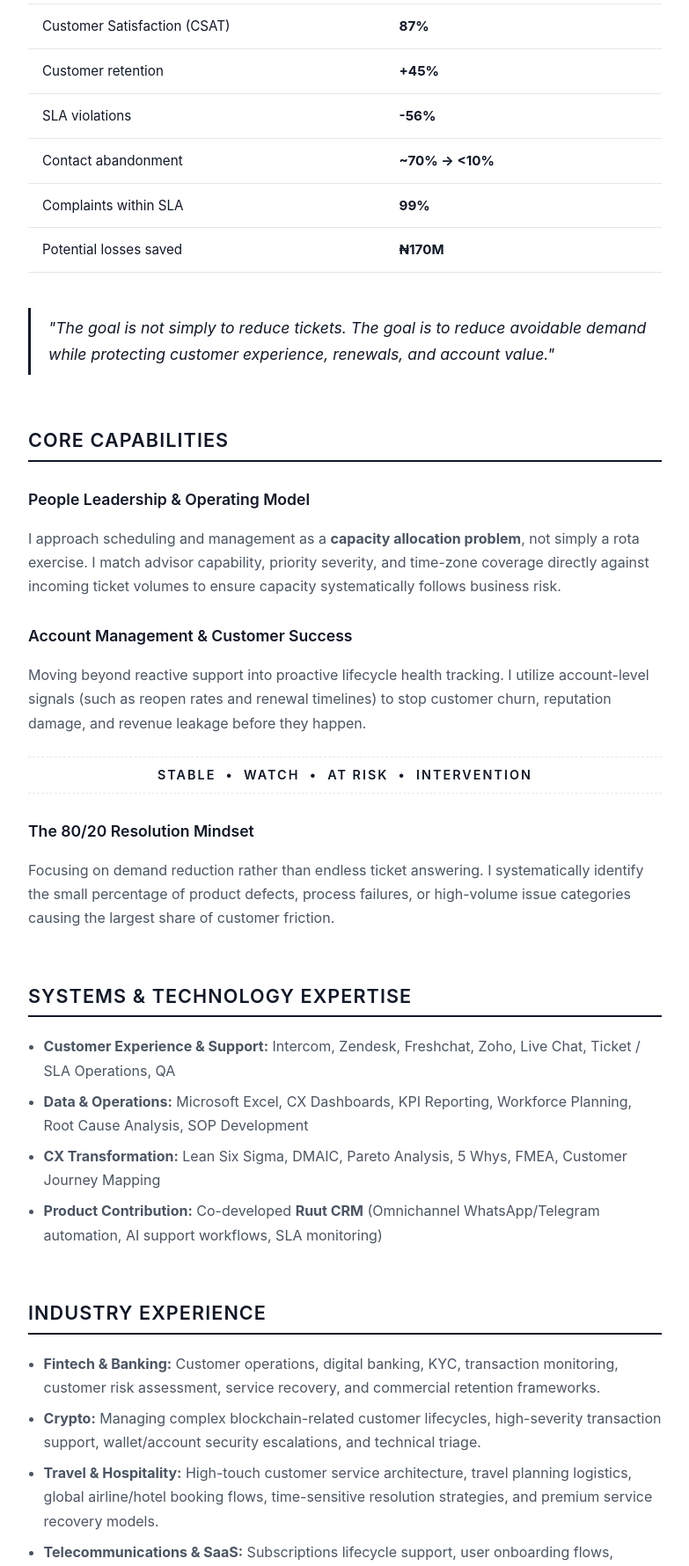
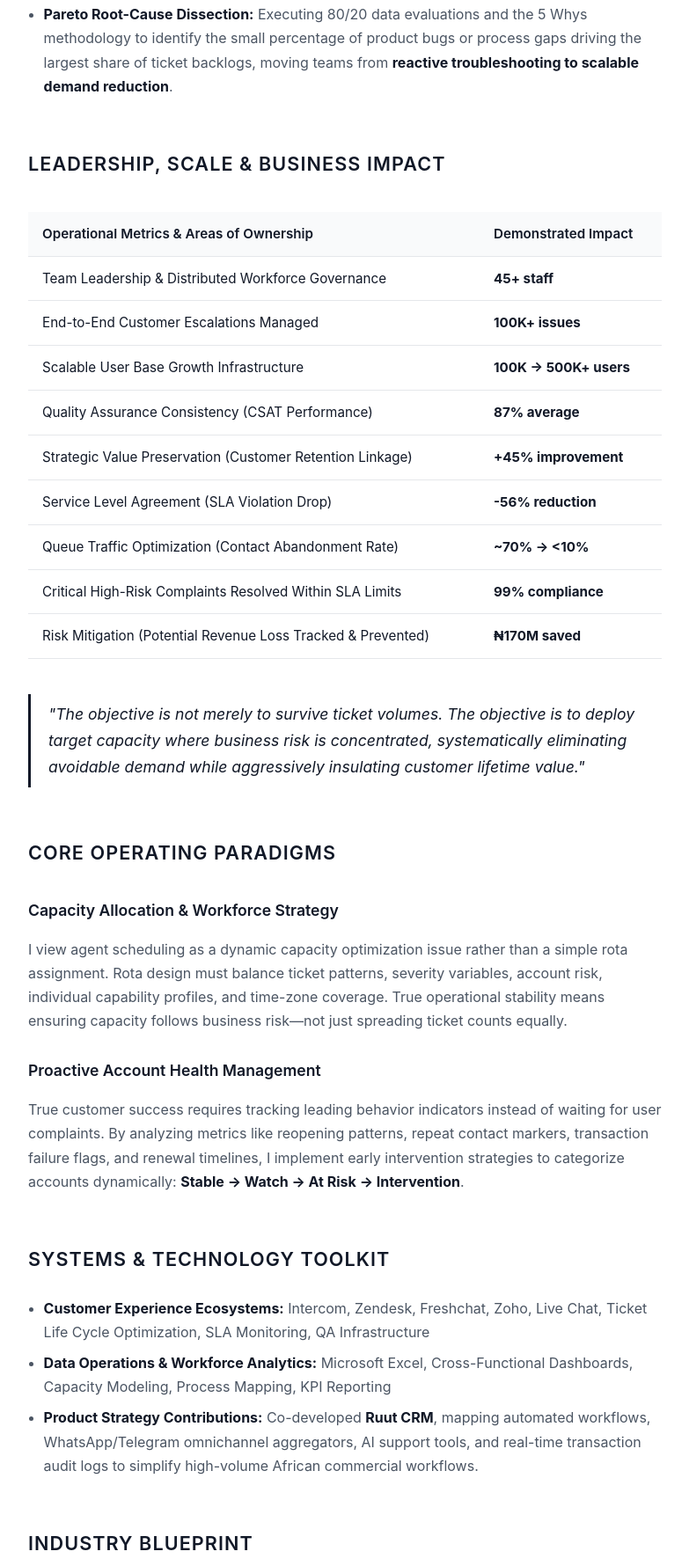
Before and after one commit to Zibbies/Website, a plain HTML site: page index.html in a window 1280 px wide. Shown: the part 950-2730 px from the top of the page at 88% size, without its empty margins (248-1031 px from the left). Drawn offline with Linux system fonts and the light colour scheme.

Commit message:
Update index.html

```diff
--- a/index.html
+++ b/index.html
@@ -1,9 +1,9 @@
-<!DOCTYPE html>
+<!DOCTYPE html><!DOCTYPE html>
 <html lang="en">
 <head>
     <meta charset="UTF-8">
     <meta name="viewport" content="width=device-width, initial-scale=1.0">
-    <title>Portfolio | Favour Adaka</title>
+    <title>Operations & CX Portfolio | Favour Adaka</title>
     <style>
         :root {
             --bg-color: #ffffff;
@@ -49,7 +49,6 @@
             letter-spacing: 0.05em;
             margin: 3.5rem 0 1.25rem 0;
             color: var(--text-main);
-            border-bottom: 2px solid var(--text-main);
             padding-bottom: 0.25rem;
         }
         h3 {
@@ -61,6 +60,9 @@
         p, li {
             color: var(--text-muted);
             font-size: 1rem;
+        }
+        strong {
+            color: var(--text-main);
         }
         a {
             color: var(--text-main);
@@ -102,9 +104,6 @@
             color: var(--text-main);
             font-weight: 600;
         }
-        td strong {
-            color: var(--text-main);
-        }
 
         blockquote {
             border-left: 3px solid var(--text-main);
@@ -124,18 +123,6 @@
         li {
             margin-bottom: 0.5rem;
         }
-
-        .pipeline-track {
-            font-size: 0.9rem;
-            font-weight: 600;
-            color: var(--text-main);
-            letter-spacing: 2px;
-            margin: 1.5rem 0;
-            padding: 0.5rem 0;
-            border-top: 1px dashed var(--border);
-            border-bottom: 1px dashed var(--border);
-            text-align: center;
-        }
     </style>
 </head>
 <body>
@@ -143,7 +130,7 @@
     <div class="container">
         <header>
             <h1>Favour Ejiroghene Adaka</h1>
-            <p class="subtitle">Customer Experience & Operations Leader | Customer Success | Account Management</p>
+            <p class="subtitle">Customer Experience & Operations Leader | Customer Success | Continuous Improvement</p>
             <div class="nav-bar">
                 <a href="https://linkedin.com" target="_blank">LinkedIn Profile &rarr;</a>
                 <a href="mailto:efavouradaka@gmail.com">Email Me &rarr;</a>
@@ -151,70 +138,62 @@
         </header>
 
         <main>
-            <h2>Executive Summary</h2>
-            <p>I lead customer experience operations at the intersection of <strong>people, process, data, and technology</strong> — building scalable service models that improve retention, strengthen customer relationships, and turn customer insight into measurable business impact.</p>
-            <p>My experience spans high-volume user environments and geographically distributed operations, connecting support metrics directly to commercial business goals.</p>
+            <h2>My Operational Philosophy</h2>
+            <p>I do not look at customer experience as simply answering tickets faster. My focus is building the operational architecture behind service delivery—aligning **people, process, data, and technology** to turn customer insights into measurable business growth.</p>
+            <p>I have led distributed teams of **45+ professionals**, scaled customer operations through explosive transitions from **100K to over 500K+ active users**, managed complex escalations, and systematically transformed customer support departments from costly overhead sinks into commercial retention assets.</p>
+
+            <h2>Lean & Six Sigma Transformation Architecture</h2>
+            <p>I approach customer operations through a rigorous continuous improvement lens. Instead of scaling up head counts to survive expanding contact volumes, I apply data discipline to target and remove structural waste, friction, and defects at their root cause:</p>
             <ul>
-                <li><strong>Customer &rarr; Product:</strong> Translate recurring friction into systemic product improvement.</li>
-                <li><strong>Operational Scale:</strong> Managed teams of <strong>45+ staff</strong> and <strong>100K+ customer issues</strong>.</li>
-                <li><strong>Retention Lever:</strong> Shifted operations from reactive ticket handling to proactive value creation.</li>
+                <li><strong>DMAIC Pathway Management:</strong> Applying structured Define, Measure, Analyze, Improve, and Control frameworks to audit complex service journeys, resulting in a <strong>30% reduction in Standard Operating Procedure (SOP) cycle times</strong>.</li>
+                <li><strong>Defect Mode & Effects Analysis (FMEA):</strong> Proactively mapping vulnerabilities across omnichannel support channels and backend handoffs to block failure points before they trigger critical customer loss or reputation damage.</li>
+                <li><strong>Pareto Root-Cause Dissection:</strong> Executing 80/20 data evaluations and the 5 Whys methodology to identify the small percentage of product bugs or process gaps driving the largest share of ticket backlogs, moving teams from <strong>reactive troubleshooting to scalable demand reduction</strong>.</li>
             </ul>
 
             <h2>Leadership, Scale & Business Impact</h2>
             <table>
                 <thead>
                     <tr>
-                        <th>Operational Area</th>
+                        <th>Operational Metrics & Areas of Ownership</th>
                         <th>Demonstrated Impact</th>
                     </tr>
                 </thead>
                 <tbody>
-                    <tr><td>Team leadership</td><td><strong>45+ staff</strong></td></tr>
-                    <tr><td>Customer issues managed</td><td><strong>100K+</strong></td></tr>
-                    <tr><td>Customer base supported</td><td><strong>100K &rarr; 500K+</strong></td></tr>
-                    <tr><td>Customer Satisfaction (CSAT)</td><td><strong>87%</strong></td></tr>
-                    <tr><td>Customer retention</td><td><strong>+45%</strong></td></tr>
-                    <tr><td>SLA violations</td><td><strong>-56%</strong></td></tr>
-                    <tr><td>Contact abandonment</td><td><strong>~70% &rarr; &lt;10%</strong></td></tr>
-                    <tr><td>Complaints within SLA</td><td><strong>99%</strong></td></tr>
-                    <tr><td>Potential losses saved</td><td><strong>₦170M</strong></td></tr>
+                    <tr><td>Team Leadership & Distributed Workforce Governance</td><td><strong>45+ staff</strong></td></tr>
+                    <tr><td>End-to-End Customer Escalations Managed</td><td><strong>100K+ issues</strong></td></tr>
+                    <tr><td>Scalable User Base Growth Infrastructure</td><td><strong>100K &rarr; 500K+ users</strong></td></tr>
+                    <tr><td>Quality Assurance Consistency (CSAT Performance)</td><td><strong>87% average</strong></td></tr>
+                    <tr><td>Strategic Value Preservation (Customer Retention Linkage)</td><td><strong>+45% improvement</strong></td></tr>
+                    <tr><td>Service Level Agreement (SLA Violation Drop)</td><td><strong>-56% reduction</strong></td></tr>
+                    <tr><td>Queue Traffic Optimization (Contact Abandonment Rate)</td><td><strong>~70% &rarr; &lt;10%</strong></td></tr>
+                    <tr><td>Critical High-Risk Complaints Resolved Within SLA Limits</td><td><strong>99% compliance</strong></td></tr>
+                    <tr><td>Risk Mitigation (Potential Revenue Loss Tracked & Prevented)</td><td><strong>₦170M saved</strong></td></tr>
                 </tbody>
             </table>
 
             <blockquote>
-                <p>"The goal is not simply to reduce tickets. The goal is to reduce avoidable demand while protecting customer experience, renewals, and account value."</p>
+                <p>"The objective is not merely to survive ticket volumes. The objective is to deploy target capacity where business risk is concentrated, systematically eliminating avoidable demand while aggressively insulating customer lifetime value."</p>
             </blockquote>
 
-            <h2>Core Capabilities</h2>
+            <h2>Core Operating Paradigms</h2>
 
-            <h3>People Leadership & Operating Model</h3>
-            <p>I approach scheduling and management as a <strong>capacity allocation problem</strong>, not simply a rota exercise. I match advisor capability, priority severity, and time-zone coverage directly against incoming ticket volumes to ensure capacity systematically follows business risk.</p>
+            <h3>Capacity Allocation & Workforce Strategy</h3>
+            <p>I view agent scheduling as a dynamic capacity optimization issue rather than a simple rota assignment. Rota design must balance ticket patterns, severity variables, account risk, individual capability profiles, and time-zone coverage. True operational stability means ensuring capacity follows business risk—not just spreading ticket counts equally.</p>
 
-            <h3>Account Management & Customer Success</h3>
-            <p>Moving beyond reactive support into proactive lifecycle health tracking. I utilize account-level signals (such as reopen rates and renewal timelines) to stop customer churn, reputation damage, and revenue leakage before they happen.</p>
+            <h3>Proactive Account Health Management</h3>
+            <p>True customer success requires tracking leading behavior indicators instead of waiting for user complaints. By analyzing metrics like reopening patterns, repeat contact markers, transaction failure flags, and renewal timelines, I implement early intervention strategies to categorize accounts dynamically: <strong>Stable &rarr; Watch &rarr; At Risk &rarr; Intervention</strong>.</p>
 
-            <div class="pipeline-track">
-                STABLE &nbsp;&bull;&nbsp; WATCH &nbsp;&bull;&nbsp; AT RISK &nbsp;&bull;&nbsp; INTERVENTION
-            </div>
-
-            <h3>The 80/20 Resolution Mindset</h3>
-            <p>Focusing on demand reduction rather than endless ticket answering. I systematically identify the small percentage of product defects, process failures, or high-volume issue categories causing the largest share of customer friction.</p>
-
-            <h2>Systems & Technology Expertise</h2>
+            <h2>Systems & Technology Toolkit</h2>
             <ul>
-                <li><strong>Customer Experience & Support:</strong> Intercom, Zendesk, Freshchat, Zoho, Live Chat, Ticket / SLA Operations, QA</li>
-                <li><strong>Data & Operations:</strong> Microsoft Excel, CX Dashboards, KPI Reporting, Workforce Planning, Root Cause Analysis, SOP Development</li>
-                <li><strong>CX Transformation:</strong> Lean Six Sigma, DMAIC, Pareto Analysis, 5 Whys, FMEA, Customer Journey Mapping</li>
-                <li><strong>Product Contribution:</strong> Co-developed <strong>Ruut CRM</strong> (Omnichannel WhatsApp/Telegram automation, AI support workflows, SLA monitoring)</li>
+                <li><strong>Customer Experience Ecosystems:</strong> Intercom, Zendesk, Freshchat, Zoho, Live Chat, Ticket Life Cycle Optimization, SLA Monitoring, QA Infrastructure</li>
+                <li><strong>Data Operations & Workforce Analytics:</strong> Microsoft Excel, Cross-Functional Dashboards, Capacity Modeling, Process Mapping, KPI Reporting</li>
+                <li><strong>Product Strategy Contributions:</strong> Co-developed <strong>Ruut CRM</strong>, mapping automated workflows, WhatsApp/Telegram omnichannel aggregators, AI support tools, and real-time transaction audit logs to simplify high-volume African commercial workflows.</li>
             </ul>
 
-            <h2>Industry Experience</h2>
+            <h2>Industry Blueprint</h2>
             <ul>
-                <li><strong>Fintech & Banking:</strong> Customer operations, digital banking, KYC, transaction monitoring, customer risk assessment, service recovery, and commercial retention frameworks.</li>
-                <li><strong>Crypto:</strong> Managing complex blockchain-related customer lifecycles, high-severity transaction support, wallet/account security escalations, and technical triage.</li>
-                <li><strong>Travel & Hospitality:</strong> High-touch customer service architecture, travel planning logistics, global airline/hotel booking flows, time-sensitive resolution strategies, and premium service recovery models.</li>
-                <li><strong>Telecommunications & SaaS:</strong> Subscriptions lifecycle support, user onboarding flows, platform connectivity infrastructure, and digital automation mapping.</li>
+                <li><strong>Fintech, Crypto & Banking:</strong> Driving service recovery workflows, digital banking KYC onboarding, blockchain transaction exception triage, wallet vulnerability scaling, and fraud mitigation layers.</li>
+                <li><strong>Travel, Hospitality & Telecoms:</strong> Deploying elite, premium-tier service architecture, orchestrating urgent luxury booking recoveries, and managing subscription infrastructure loops.</li>
             </ul>
 
             <h2>Let's Connect</h2>
-            <p>Open to senior remote opportunities across Customer Experience Leadership, Customer Success, Customer Operations, and Account Management where the organization values ownership, business judgment, and continuous operational improvement.</p>
```
